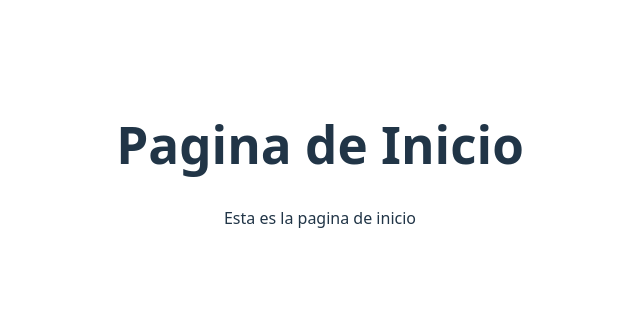
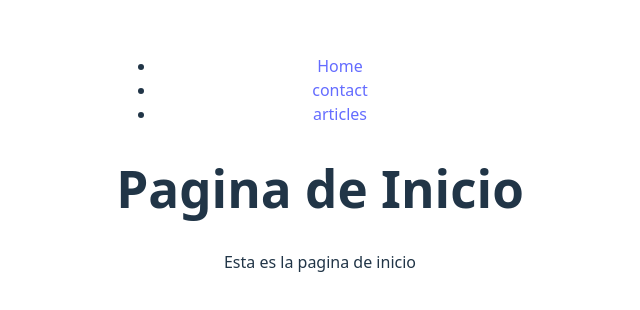
Before and after one commit to diegoesmfs/curso-react, a React (Vite) app in the folder proyecto-1-movie-night/: page / in a window 1280 px wide. Shown: the part 236-546 px from the top of the page, without its empty margins (320-960 px from the left). Built offline with nearby package versions, Linux system fonts and the light colour scheme.

Commit message:
navLink, link y atributos del react-router-dom

```diff
--- a/proyecto-1-movie-night/src/components/Error.jsx
+++ b/proyecto-1-movie-night/src/components/Error.jsx
@@ -1,4 +1,5 @@
 import React from 'react'
+import { Link } from 'react-router-dom'
 
 export const Error = () => {
     return (
@@ -6,7 +7,7 @@ export const Error = () => {
 
             <h1>Error 404 Not Found</h1>
             <p>Esta pagina no existe</p>
-
+            <Link to="/home">Home</Link>
 
         </div>
     )
--- a/proyecto-1-movie-night/src/index.css
+++ b/proyecto-1-movie-night/src/index.css
@@ -96,3 +96,14 @@ button:focus-visible {
   margin: 15px;
 
 }
+.activado{
+
+  :hover{
+
+    cursor: pointer;
+    transition: all 300ms;
+    transform: scale(1.1,1.1);
+
+  }
+
+}
--- a/proyecto-1-movie-night/src/routers/RouterMain.jsx
+++ b/proyecto-1-movie-night/src/routers/RouterMain.jsx
@@ -1,5 +1,5 @@
 import React from 'react'
-import { Routes, Route, Link, BrowserRouter } from 'react-router-dom';
+import { Routes, Route, NavLink, BrowserRouter } from 'react-router-dom';
 import { Inicio } from '../components/Inicio';
 import { Contacto } from '../components/Contacto';
 import { Articulos } from '../components/Articulos';
@@ -9,13 +9,33 @@ export const RouterMain = () => {
     return (
         <BrowserRouter>
 
+            <nav>
+
+                <ul>
+
+                    <li>
+                        <NavLink to="/home" className={({isActive}) => isActive ? "activado" : ""} >Home</NavLink>
+                    </li>
+                    <li>
+                        <NavLink to="/contact" className={({isActive}) => isActive ? "activado" : ""}>contact</NavLink>
+
+                    </li>
+                    <li>
+                        <NavLink to="/articles" className={({isActive}) => isActive ? "activado" : ""}>articles</NavLink>
+
+                    </li>
+
+                </ul>
+
+            </nav>
+
             <Routes>
 
                 <Route path="/" element={<Inicio />} />
                 <Route path="/home" element={<Inicio />} />
                 <Route path="/contact" element={<Contacto />} />
                 <Route path="/articles" element={<Articulos />} />
-                <Route path="*" element={<Error/>} />
+                <Route path="*" element={<Error />} />
             </Routes>
 
         </BrowserRouter>
```
